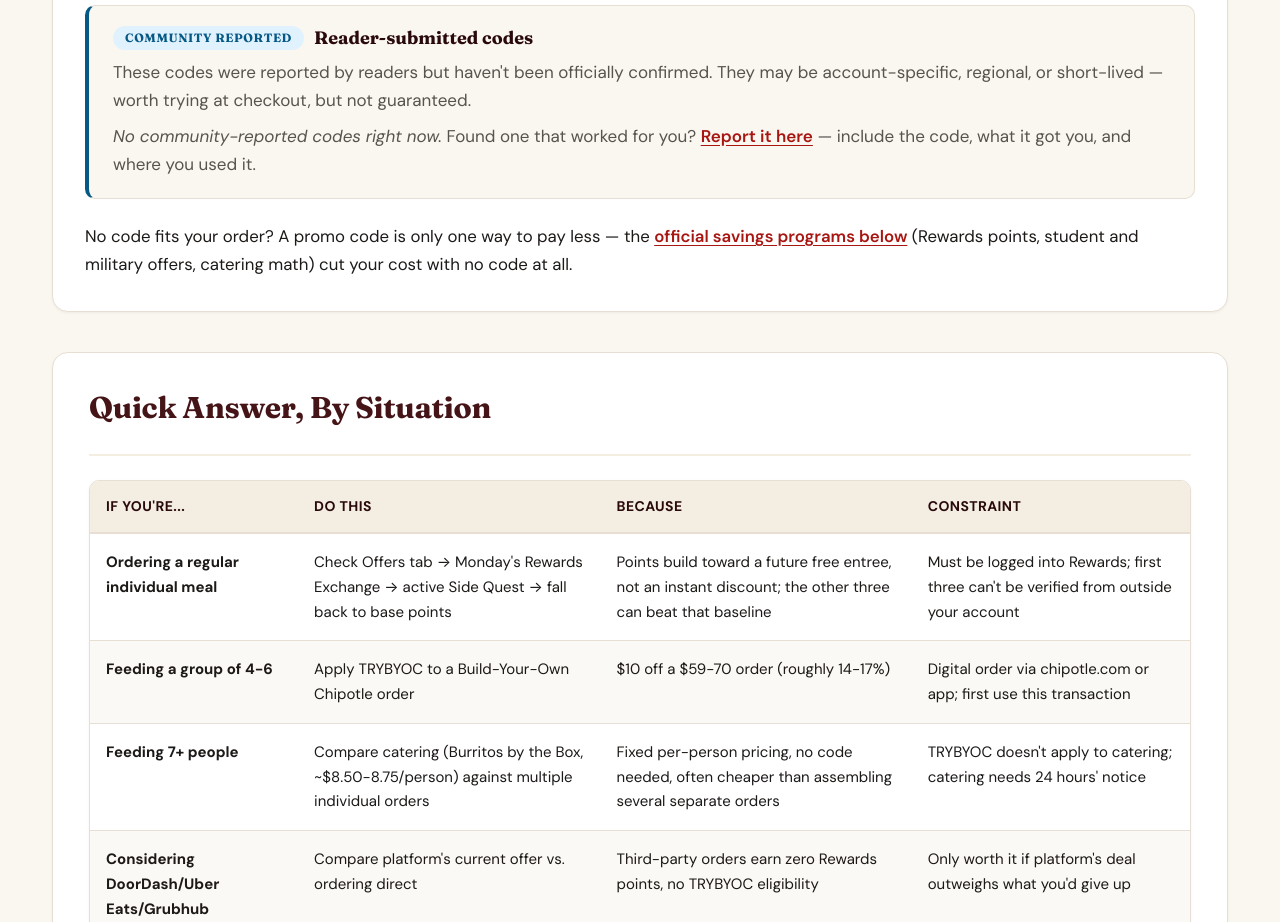
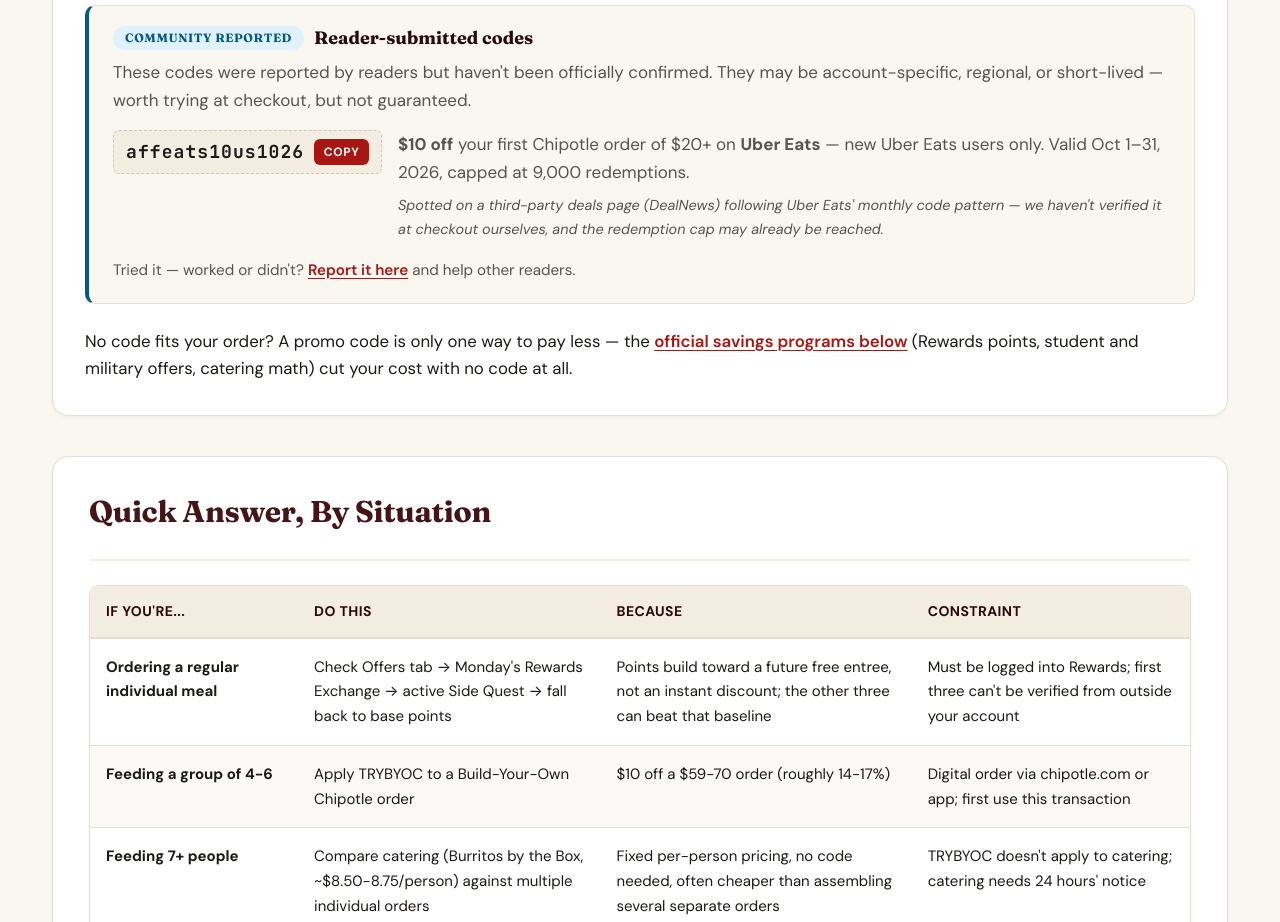
Before and after one commit to a49712785-wq/chipotle-promo-codes, a plain HTML site: page index.html in a window 1280 px wide. Shown: the part 1240-2162 px from the top of the page. Drawn offline with Linux system fonts and the light colour scheme.

Commit message:
add community-reported Uber Eats code affeats10us1026 ($10 off $20+, Oct 2026, 9k cap)

```diff
--- a/css/main.css
+++ b/css/main.css
@@ -747,6 +747,32 @@ tr:nth-child(even) td {
   color: var(--text-main);
 }
 
+.community-code {
+  display: flex;
+  gap: 1rem;
+  align-items: flex-start;
+  margin-top: 1rem;
+  flex-wrap: wrap;
+}
+
+.community-code-details {
+  flex: 1 1 16rem;
+  min-width: 0;
+}
+
+.community-code-details p {
+  margin: 0 0 0.5rem;
+}
+
+.community-source {
+  font-size: 0.9rem;
+}
+
+.community-report {
+  margin-top: 1rem;
+  font-size: 0.95rem;
+}
+
 .codes-bridge {
   margin: 1.5rem 0 0;
   font-size: 1.05rem;
--- a/index.html
+++ b/index.html
@@ -26,7 +26,7 @@
     "name": "Chipotle Promo Codes (October 2026) — Verified Live Codes",
     "description": "Verified Chipotle promo codes and coupon codes for October 2026: TRYBYOC ($10 off Build-Your-Own thru Dec 31), community-reported codes, and every official way to save.",
     "url": "https://chipotlecoupons.us/",
-    "dateModified": "2026-09-30",
+    "dateModified": "2026-10-06",
     "isPartOf": {
       "@type": "WebSite",
       "name": "Chipotle Savings Guide",
@@ -156,7 +156,17 @@
       <div class="community-box">
         <h3 class="community-title"><span class="tag-community">Community reported</span> Reader-submitted codes</h3>
         <p>These codes were reported by readers but haven't been officially confirmed. They may be account-specific, regional, or short-lived — worth trying at checkout, but not guaranteed.</p>
-        <p class="community-empty"><em>No community-reported codes right now.</em> Found one that worked for you? <a href="contact-us/">Report it here</a> — include the code, what it got you, and where you used it.</p>
+        <div class="community-code">
+          <button class="code-chip" data-copy-code="affeats10us1026" aria-label="Copy code affeats10us1026">
+            <span class="code-chip-text">affeats10us1026</span>
+            <span class="code-chip-action">Copy</span>
+          </button>
+          <div class="community-code-details">
+            <p><strong>$10 off</strong> your first Chipotle order of $20+ on <strong>Uber Eats</strong> — new Uber Eats users only. Valid Oct 1–31, 2026, capped at 9,000 redemptions.</p>
+            <p class="community-source"><em>Spotted on a third-party deals page (DealNews) following Uber Eats' monthly code pattern — we haven't verified it at checkout ourselves, and the redemption cap may already be reached.</em></p>
+          </div>
+        </div>
+        <p class="community-report">Tried it — worked or didn't? <a href="contact-us/">Report it here</a> and help other readers.</p>
       </div>
 
       <p class="codes-bridge">No code fits your order? A promo code is only one way to pay less — the <a href="#rewards-heading">official savings programs below</a> (Rewards points, student and military offers, catering math) cut your cost with no code at all.</p>
```
